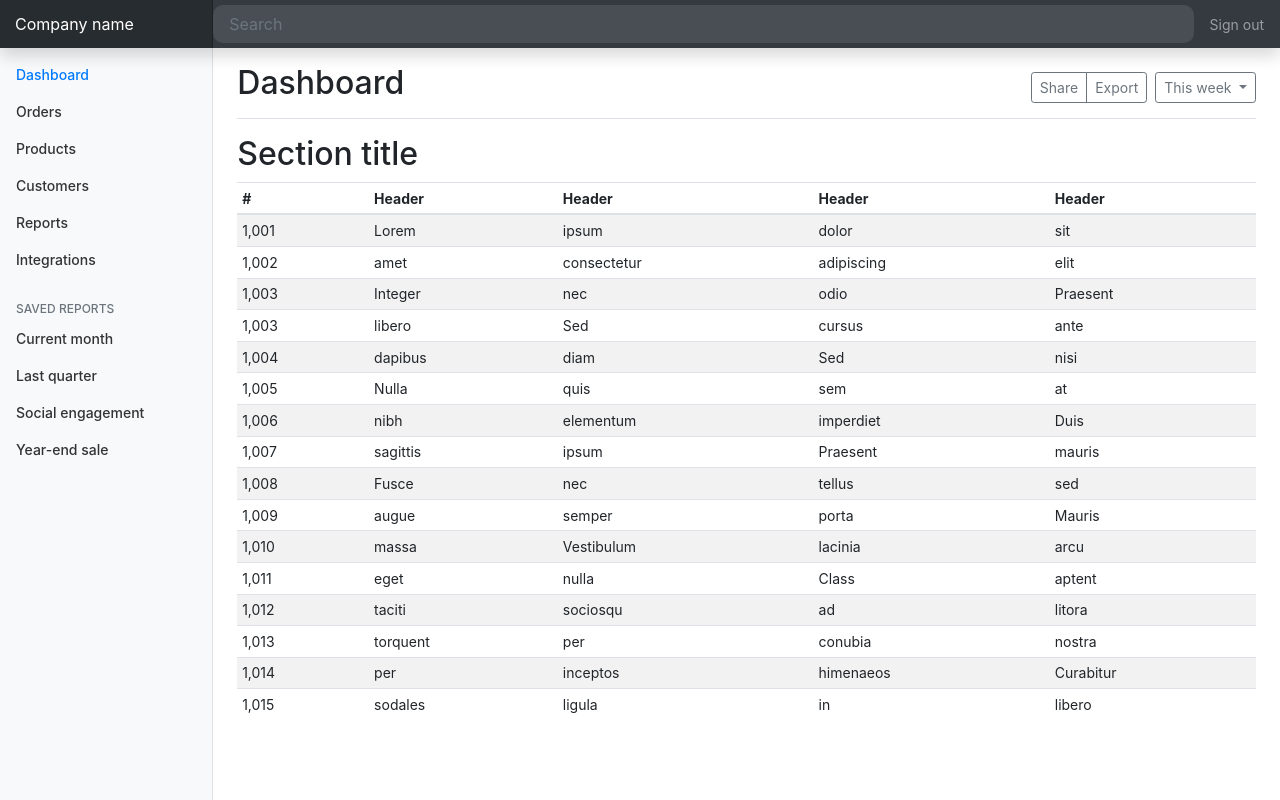
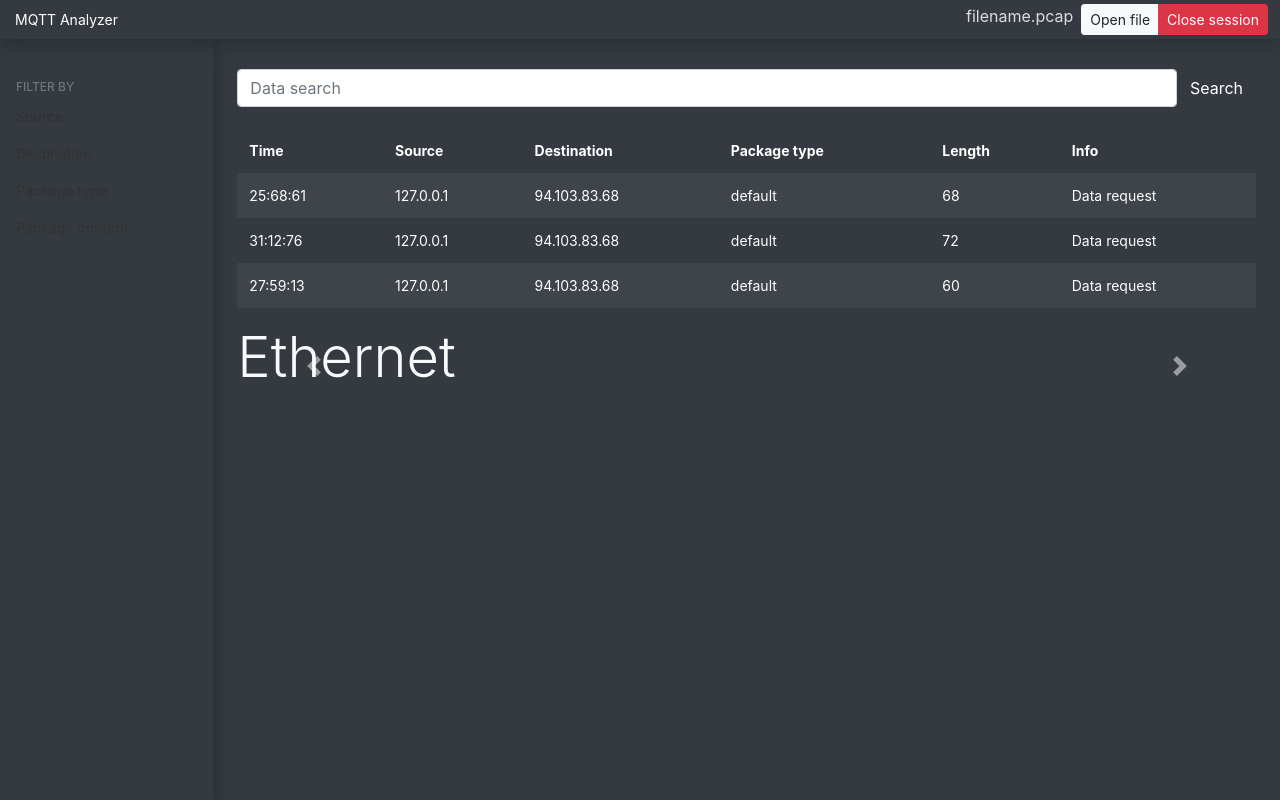
Before and after one commit to MQTTables/mqtt-analyzer, a Python web app: template web-gui/templates/index.html in a window 1280 px wide. Run offline with Jinja, Linux system fonts and the light colour scheme; the template is opened without the code that fills it, so the values that code supplies are empty; some libraries are stand-ins or nearby versions.

Commit message:
front blyad'

```diff
--- a/web-gui/static/css/main.css
+++ b/web-gui/static/css/main.css
@@ -98,3 +98,15 @@ body {
 	border-color: transparent;
 	box-shadow: 0 0 0 3px rgba(255, 255, 255, .25);
 }
+
+.filename {
+	text-align: left;
+	color: rgb(220, 220, 220);
+	font-size: 12pt;
+	margin-right: 8px;
+	height: 8px;
+}
+
+.title {
+	color: white;
+}
--- a/web-gui/templates/index.html
+++ b/web-gui/templates/index.html
@@ -3,7 +3,7 @@
 	<head>
 		<meta charset="utf-8">
 		<meta name="viewport" content="width=device-width, initial-scale=1, shrink-to-fit=no">
-		<title>Dashboard Template · Bootstrap</title>
+		<title>MQTT Traffic A</title>
 
 		<!-- Bootstrap core CSS -->
 		<link href="static/css/bootstrap.min.css" rel="stylesheet">
@@ -11,241 +11,115 @@
 		<!-- Custom styles -->
 		<link href="static/css/main.css" rel="stylesheet">
 	</head>
-	<body>
+	<body class="bg-dark">
 	<nav class="navbar navbar-dark fixed-top bg-dark flex-md-nowrap p-0 shadow">
-	<a class="navbar-brand col-sm-3 col-md-2 mr-0" href="#">Company name</a>
-	<input class="form-control form-control-dark w-100" type="text" placeholder="Search" aria-label="Search">
-	<ul class="navbar-nav px-3">
-		<li class="nav-item text-nowrap">
-			<a class="nav-link" href="#">Sign out</a>
-		</li>
-	</ul>
+			<div class="col-md-2 title" href="#">MQTT Analyzer</div>
+			<div class="btn-toolbar mb-2 mb-md-0">
+			<div class="d-flex flex-row p-1">
+					<p class="filename">filename.pcap</p>
+					<div class="btn-group mr-2">
+						<button type="button" class="btn btn-sm btn-light">Open file</button>
+						<button type="button" class="btn btn-sm btn-danger">Close session</button>
+					</div>
+			</div>
+			</div>
 	</nav>
 
-<div class="container-fluid">
+<div class="container-fluid bg-dark">
 	<div class="row">
-		<nav class="col-md-2 d-none d-md-block bg-light sidebar">
-			<div class="sidebar-sticky">
+		<nav class="col-md-2 d-none d-md-block bg-dark sidebar shadow">
+			<div class="sidebar-sticky bg-dark text-light shadow">
 				<ul class="nav flex-column">
-					<li class="nav-item">
-						<a class="nav-link active" href="#">
-							<span data-feather="home"></span>
-							Dashboard <span class="sr-only">(current)</span>
-						</a>
-					</li>
-					<li class="nav-item">
-						<a class="nav-link" href="#">
-							<span data-feather="file"></span>
-							Orders
-						</a>
-					</li>
-					<li class="nav-item">
-						<a class="nav-link" href="#">
-							<span data-feather="shopping-cart"></span>
-							Products
-						</a>
-					</li>
-					<li class="nav-item">
-						<a class="nav-link" href="#">
-							<span data-feather="users"></span>
-							Customers
-						</a>
-					</li>
-					<li class="nav-item">
-						<a class="nav-link" href="#">
-							<span data-feather="bar-chart-2"></span>
-							Reports
-						</a>
-					</li>
-					<li class="nav-item">
-						<a class="nav-link" href="#">
-							<span data-feather="layers"></span>
-							Integrations
-						</a>
-					</li>
-				</ul>
-
 					<h6 class="sidebar-heading d-flex justify-content-between align-items-center px-3 mt-4 mb-1 text-muted">
-					<span>Saved reports</span>
+						<span>FILTER BY</span>
 							<a class="d-flex align-items-center text-muted" href="#">
 								<span data-feather="plus-circle"></span>
 							</a>
 					</h6>
-				<ul class="nav flex-column mb-2">
-					<li class="nav-item">
-						<a class="nav-link" href="#">
-							<span data-feather="file-text"></span>
-							Current month
-						</a>
-					</li>
-					<li class="nav-item">
-						<a class="nav-link" href="#">
-							<span data-feather="file-text"></span>
-							Last quarter
-						</a>
-					</li>
-					<li class="nav-item">
-						<a class="nav-link" href="#">
-							<span data-feather="file-text"></span>
-							Social engagement
-						</a>
-					</li>
-					<li class="nav-item">
-						<a class="nav-link" href="#">
-							<span data-feather="file-text"></span>
-							Year-end sale
-						</a>
-					</li>
+					<li class="nav-item"><a href="#" class="nav-link">Source</a></li>
+					<li class="nav-item"><a href="#" class="nav-link">Destination</a></li>
+					<li class="nav-item"><a href="#" class="nav-link">Package type</a></li>
+					<li class="nav-item"><a href="#" class="nav-link">Package content</a></li>
 				</ul>
 			</div>
 		</nav>
 
-		<main role="main" class="col-md-9 ml-sm-auto col-lg-10 px-4">
-			<div class="d-flex justify-content-between flex-wrap flex-md-nowrap align-items-center pt-3 pb-2 mb-3 border-bottom">
-				<h1 class="h2">Dashboard</h1>
-				<div class="btn-toolbar mb-2 mb-md-0">
-					<div class="btn-group mr-2">
-						<button type="button" class="btn btn-sm btn-outline-secondary">Share</button>
-						<button type="button" class="btn btn-sm btn-outline-secondary">Export</button>
+		<main role="main" class="col-md-9 ml-sm-auto col-lg-10 px-4 d-done d-md-block">
+			<br>
+				<div class="d-flex flex-row">
+					<input class="form-control" type="text" placeholder="Data search">
+					<button type="button" class="btn btn-dark">Search</button>
 				</div>
-					<button type="button" class="btn btn-sm btn-outline-secondary dropdown-toggle">
-						<span data-feather="calendar"></span>
-						This week
-					</button>
-				</div>
-			</div>
-
-			<h2>Section title</h2>
+			<br>
 			<div class="table-responsive">
-				<table class="table table-striped table-sm">
+				<table class="table table-striped table-dark table-borderless table-hover">
 					<thead>
 						<tr>
-							<th>#</th>
-							<th>Header</th>
-							<th>Header</th>
-							<th>Header</th>
-							<th>Header</th>
+							<th>Time</th>
+							<th>Source</th>
+							<th>Destination</th>
+							<th>Package type</th>
+							<th>Length</th>
+							<th>Info</th>
 						</tr>
 					</thead>
 					<tbody>
 						<tr>
-							<td>1,001</td>
-							<td>Lorem</td>
-							<td>ipsum</td>
-							<td>dolor</td>
-							<td>sit</td>
+							<td>25:68:61</td>
+							<td>127.0.0.1</td>
+							<td>94.103.83.68</td>
+							<td>default</td>
+							<td>68</td>
+							<td>Data request</td>
 						</tr>
 						<tr>
-							<td>1,002</td>
-							<td>amet</td>
-							<td>consectetur</td>
-							<td>adipiscing</td>
-							<td>elit</td>
+							<td>31:12:76</td>
+							<td>127.0.0.1</td>
+							<td>94.103.83.68</td>
+							<td>default</td>
+							<td>72</td>
+							<td>Data request</td>
 						</tr>
 						<tr>
-							<td>1,003</td>
-							<td>Integer</td>
-							<td>nec</td>
-							<td>odio</td>
-							<td>Praesent</td>
-						</tr>
-						<tr>
-							<td>1,003</td>
-							<td>libero</td>
-							<td>Sed</td>
-							<td>cursus</td>
-							<td>ante</td>
-						</tr>
-						<tr>
-							<td>1,004</td>
-							<td>dapibus</td>
-							<td>diam</td>
-							<td>Sed</td>
-							<td>nisi</td>
-						</tr>
-						<tr>
-							<td>1,005</td>
-							<td>Nulla</td>
-							<td>quis</td>
-							<td>sem</td>
-							<td>at</td>
-						</tr>
-						<tr>
-							<td>1,006</td>
-							<td>nibh</td>
-							<td>elementum</td>
-							<td>imperdiet</td>
-							<td>Duis</td>
-						</tr>
-						<tr>
-							<td>1,007</td>
-							<td>sagittis</td>
-							<td>ipsum</td>
-							<td>Praesent</td>
-							<td>mauris</td>
-						</tr>
-						<tr>
-							<td>1,008</td>
-							<td>Fusce</td>
-							<td>nec</td>
-							<td>tellus</td>
-							<td>sed</td>
-						</tr>
-						<tr>
-							<td>1,009</td>
-							<td>augue</td>
-							<td>semper</td>
-							<td>porta</td>
-							<td>Mauris</td>
-						</tr>
-						<tr>
-							<td>1,010</td>
-							<td>massa</td>
-							<td>Vestibulum</td>
-							<td>lacinia</td>
-							<td>arcu</td>
-						</tr>
-						<tr>
-							<td>1,011</td>
-							<td>eget</td>
-							<td>nulla</td>
-							<td>Class</td>
-							<td>aptent</td>
-						</tr>
-						<tr>
-							<td>1,012</td>
-							<td>taciti</td>
-							<td>sociosqu</td>
-							<td>ad</td>
-							<td>litora</td>
-						</tr>
-						<tr>
-							<td>1,013</td>
-							<td>torquent</td>
-							<td>per</td>
-							<td>conubia</td>
-							<td>nostra</td>
-						</tr>
-						<tr>
-							<td>1,014</td>
-							<td>per</td>
-							<td>inceptos</td>
-							<td>himenaeos</td>
-							<td>Curabitur</td>
-						</tr>
-						<tr>
-							<td>1,015</td>
-							<td>sodales</td>
-							<td>ligula</td>
-							<td>in</td>
-							<td>libero</td>
+							<td>27:59:13</td>
+							<td>127.0.0.1</td>
+							<td>94.103.83.68</td>
+							<td>default</td>
+							<td>60</td>
+							<td>Data request</td>
 						</tr>
 					</tbody>
 				</table>
+			</div>
+			<div id="carouselExampleControls" class="carousel slide" data-ride="carousel">
+				<div class="carousel-inner">
+				  <div class="carousel-item active">
+					<p class="display-4 text-light">Ethernet</p>
+				  </div>
+				  <div class="carousel-item">
+					<p class="display-4 text-light">Internet</p>
+				  </div>
+				  <div class="carousel-item">
+					<p class="display-4 text-light">Transport</p>
+				  </div>
+				  <div class="carousel-item">
+					<p class="display-4 text-light">Application</p>
+				  </div>
+				</div>
+				<a class="carousel-control-prev" href="#carouselExampleControls" role="button" data-slide="prev">
+				  <span class="carousel-control-prev-icon" aria-hidden="true"></span>
+				  <span class="sr-only">Previous</span>
+				</a>
+				<a class="carousel-control-next" href="#carouselExampleControls" role="button" data-slide="next">
+				  <span class="carousel-control-next-icon" aria-hidden="true"></span>
+				  <span class="sr-only">Next</span>
+				</a>
 			  </div>
 		</main>
 	</div>
 </div>
 	<!-- Loading javascript -->
 	<script src="static/js/jquery-3.4.1.slim.min.js"></script>
+	<script src="https://cdnjs.cloudflare.com/ajax/libs/popper.js/1.14.7/umd/popper.min.js" integrity="sha384-UO2eT0CpHqdSJQ6hJty5KVphtPhzWj9WO1clHTMGa3JDZwrnQq4sF86dIHNDz0W1" crossorigin="anonymous"></script>
+	<script src="https://stackpath.bootstrapcdn.com/bootstrap/4.3.1/js/bootstrap.min.js" integrity="sha384-JjSmVgyd0p3pXB1rRibZUAYoIIy6OrQ6VrjIEaFf/nJGzIxFDsf4x0xIM+B07jRM" crossorigin="anonymous"></script>
 </html>
```
Lines whose indentation alone changed are shown as unchanged.
